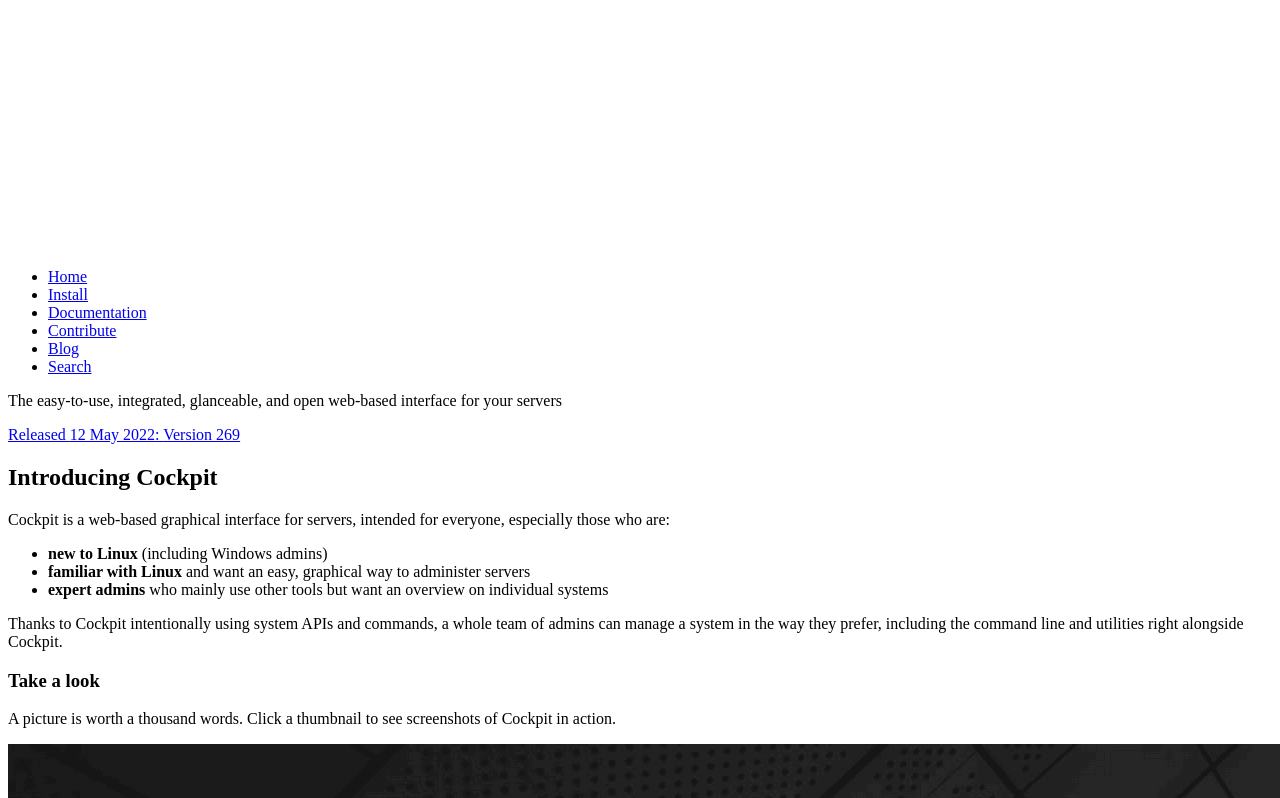
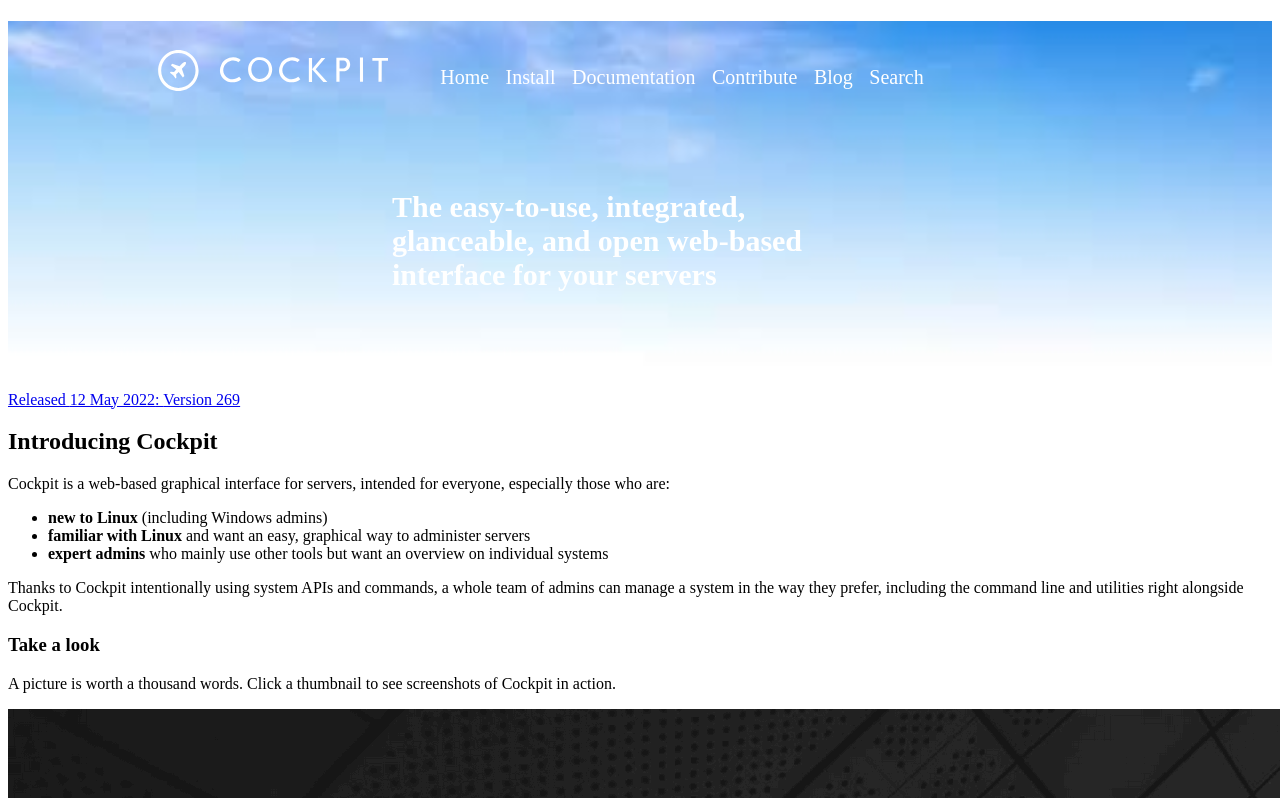
Before and after one commit to cebccosta/cockpit-project, a plain HTML site: page index.html in a window 1280 px wide. Shown: the top 798 px of the page. Drawn offline with Linux system fonts and the light colour scheme; a script that the page names is missing.

Commit message:
Add files via upload

```diff
--- a/index.html
+++ b/index.html
@@ -18,69 +18,41 @@
     <meta property="og:url" content="FIXME">
     <meta property="og:image" content="FIXME">
     <meta name="theme-color" content="#3e5375">
+    <link rel="shortcut icon" href="os-clearlinux.svg" type="image/jpeg">
+    <link rel="stylesheet" href="/assets/main.css">
 
-
-
-      <link rel="shortcut icon" href="os-clearlinux.svg" type="image/jpeg">
-
-
-
-
-    <script src="/assets/main.js"></script>
-    <link rel="stylesheet" href="/assets/main.css">
   </head>
-
-
   <body id="page-top">
 
+  <div class="frontpage-background">
 
+  <header class="masthead hidden-print" id="branding" role="banner">
+    <section class="back">
 
-
-
-
-
-
-
-<div class="frontpage-background">
-  <header class="masthead hidden-print" id="branding" role="banner">
-
+      <h1><a href="/"><img id="fundo" class="ceu.jpeg" alt="Cockpit Project" src="ceu.jpeg"></a></h1>
   <section class="hgroup">
 
+    <h1><a href="/"><img id="logo" class="logo is-svg" alt="Cockpit Project" src="cockpit-logo.svg"></a></h1>
 
-
-
-      <h1><a href="/"><img id="logo" class="logo is-svg" alt="Cockpit Project" src="cockpit-logo.svg"></a></h1>
-
-
-
-  </section>
-
-
+    </section>
 
     <div class="nav-wrap">
 
 
-
-  <nav role="navigation" class="">
+      <nav role="navigation" class="">
 
 
   <ul class="nav-menu" role="menubar">
 
-
-
       <li class="nav--home active" role="menuitem">
 
-          <a href="/"><span class="label">Home</span></a>
-
+        <a href="/"><span class="label">Home</span></a>
 
       </li>
-
-
 
       <li class="nav--install" role="menuitem">
 
           <a href="/running.html"><span class="label">Install</span></a>
-
 
       </li>
 
@@ -157,7 +129,9 @@
 </div>
 
 <div id="page-wrap" class="page-content" role="main">
+
   <section class="intro-text wrapper">
+
 <h2 id="introducing-cockpit">Introducing Cockpit</h2>
 
 <p>Cockpit is a web-based graphical interface for servers, intended for everyone, especially those who are:</p>
@@ -249,6 +223,7 @@ Keep using the command line, Ansible, and your other favorite tools and add Cock
 <p>You can install Cockpit on the major distributions, including:</p>
 
 <ul class="distro-logos">
+
   <li><a href="os-fedora.svg"><img src="os-fedora.svg" alt="Fedora" /></a></li>
   <li><a href="os-rh.svg"><img src="os-rh.svg" alt="Red Hat Enterprise Linux" /></a></li>
   <li><a href="os-coreos.svg"><img src="os-coreos.svg" alt="Fedora CoreOS" /></a></li>
@@ -258,6 +233,7 @@ Keep using the command line, Ansible, and your other favorite tools and add Cock
   <li><a href="os-clearlinux.svg"><img src="os-clearlinux.svg" alt="Clear Linux" /></a></li>
   <li><a href="os-archlinux.svg"><img src="os-archlinux.svg" alt="Arch Linux" /></a></li>
   <li><a href="os-tumbleweed.svg"><img src="os-tumbleweed.svg" alt="openSUSE Tumbleweed" /></a></li>
+
 </ul>
 
 <p>Once Cockpit is up and running, you can access systems from all major web browsers on any operating system (including Windows, MacOS, and Android).</p>
--- a/style.css
+++ b/style.css
@@ -1,28 +1,75 @@
 .body {
-}
-
-.screenshots {
-    width: 20%;
-    height: 15%;
+    font-family: 'robotto', sans-serif;
 
 }
 
-.distro-logos {
-    display: grid;
-    height: 400px;
-    align-content: space-evenly;
-    grid-template-columns: auto;
-    grid-gap: 10px;
-    padding: 10px;
+#fundo {
+
+    position: relative;
+    width: 2000px;
+    max-width: 100%;
+    top: 1px;
+
 
 }
 
-.distro-logos li a {
-    text-align: center;
-    padding: 20px 0;
+
+#logo {
+    position: absolute;
+    width: 18%;
+    top: 50px;
+    margin-left: 150px;
+}
+
+
+
+
+.nav-menu {
+    width: 500px;
+    display: flex;
+    position: absolute;
+    flex-direction: row;
+    float: none;
+    margin-left: 30%;
+    top: 50px;
+    justify-content: space-around;
+    list-style-type: none;
+}
+
+
+
+.nav-menu li a {
+    text-decoration: none;
+    font-size: 20px;
+    color:white;
+    justify-content: space-between;
 
 }
 
-.distro-logos li a {
-    width: 50px;
+.nav-menu li a:hover {
+    color:crimson;
 }
+
+.intro-lede {
+
+    width: 500px;
+    display: flex;
+    position: absolute;
+    flex-direction: row;
+    float: none;
+    margin-left: 30%;
+    top: 160px;
+    justify-content: space-around;
+    list-style-type: none;
+    color:white;
+    font-size: 30px;
+    font-weight: bold;
+
+}
+
+..screenshot .screenshot-zoom {
+    width: 30%;
+    display: flex;
+    flex-direction: column;
+
+}
```
